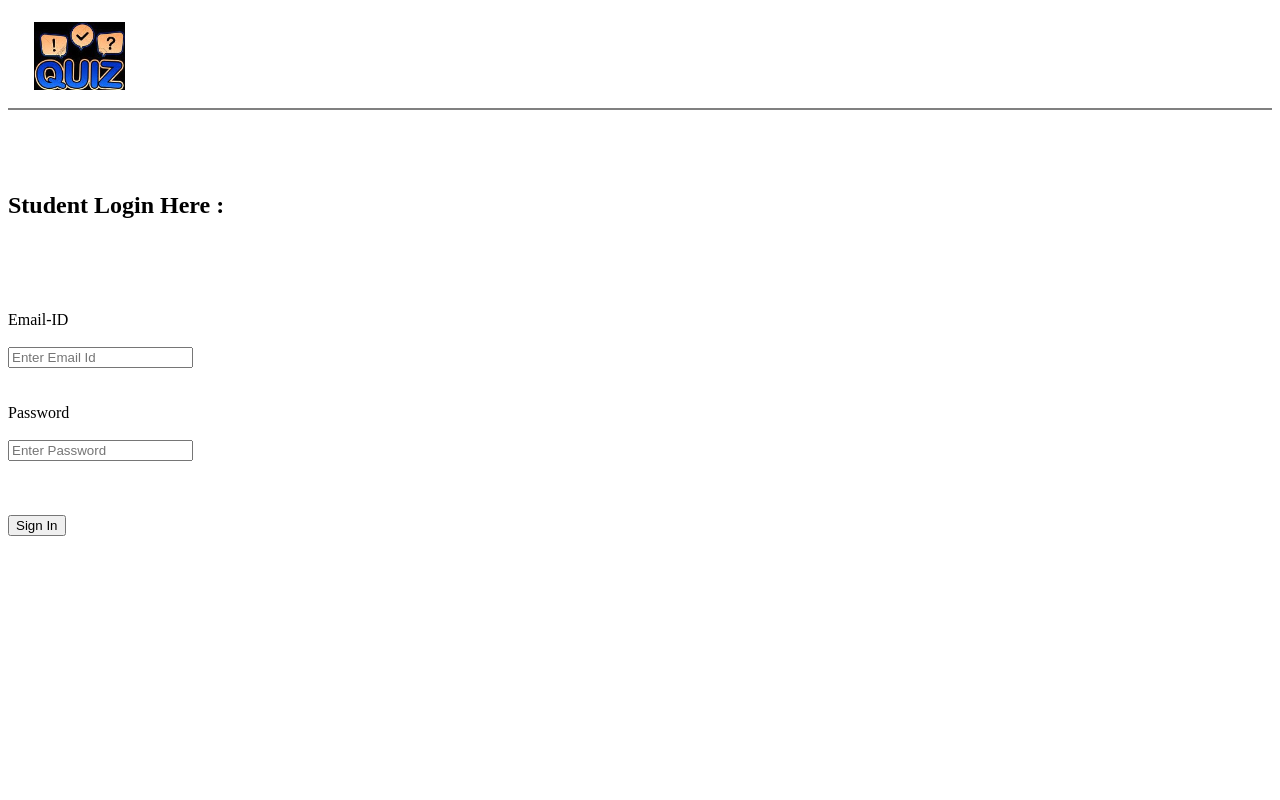
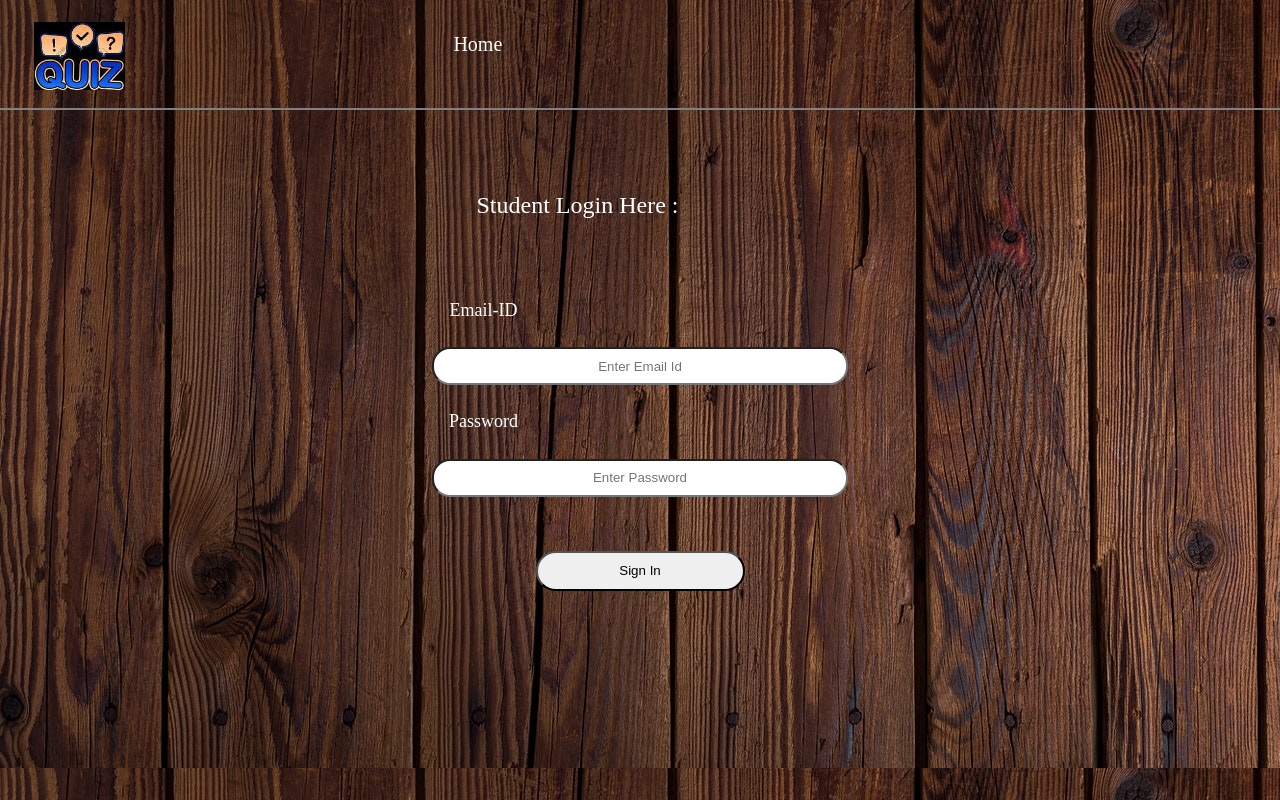
Before and after one commit to PrateekShrivastawa/Online-Quiz, a PHP site: page /Studentsignin.php in a window 1280 px wide. Run offline with PHP 8.4, Linux system fonts and the light colour scheme.

Commit message:
done css for studentssignin.php page done

```diff
--- a/Studentsignin.php
+++ b/Studentsignin.php
@@ -6,6 +6,60 @@
     <meta name="viewport" content="width=device-width, initial-scale=1.0">
     <title>Student-SignIn Page</title>
     <link rel="stylesheet" href="css/index.css">
+    <style>
+    body{
+    margin:0px;
+    padding:0px;
+    background-image: url('images/adminback01.jpg');
+    }
+h2{
+    text-align:center;
+    color:white;
+    font-family: inherit;
+    font-weight: 500;
+    line-height: 1.1;
+
+    margin-left: -125px;
+}
+label{
+    display:block;
+    text-align:center;
+    line-height: 7%;
+    font-size: .85em;
+     margin-left:-313px;
+     font-size:18px;
+     color:white;
+}
+.input-user{
+    text-align:center;
+
+
+}
+.input100{
+    text-align:center;
+    border-radius: 18px;
+    width: 408px;
+    height: 32px;
+}
+.input-btn{
+    text-align:center;
+}
+.btn100{
+    border-radius: 34px;
+    width: 209px;
+    height: 40px;
+}
+.btn100:hover{
+    background-color:brown;
+}
+.check{
+    color:white;
+}
+.check1{
+    color:white;
+    font-size:20px;
+}
+</style>
 </head>
 <body>
 <?php
```
